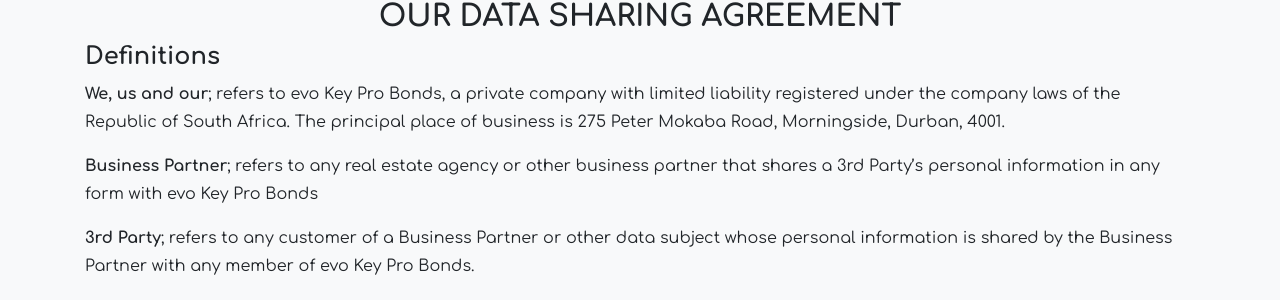
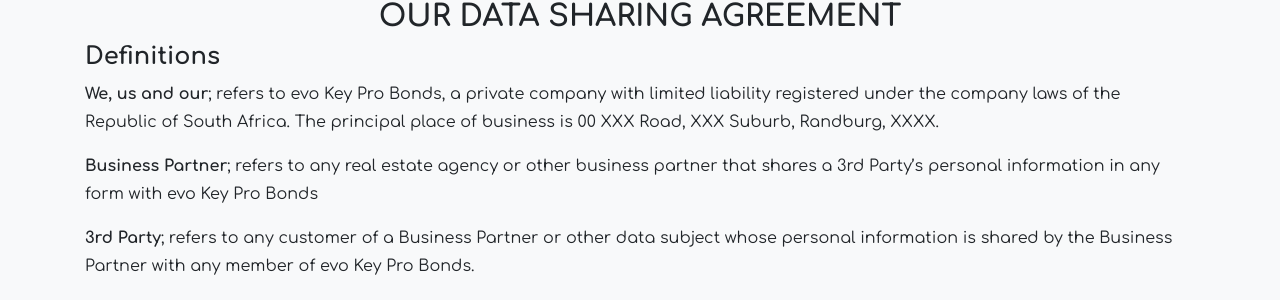
Before and after one commit to Intellify-Cloud/ev-kprob, a Jekyll site: the page built from data-sharing-agreement.md, in a window 1280 px wide and 900 px high. Shown: the part 251-551 px from the top of the window. Built offline with Jekyll 4.4.1, drawn with Linux system fonts in a browser that asks for light colours.

Commit message:
1012.1614

```diff
--- a/_config.yml
+++ b/_config.yml
@@ -1,9 +1,9 @@
 baseurl: ""
 
-title      : evo Key Pro Bonds - Experts in Bond Origination & Home Loans | Durban
-email      : keyprobonds@outlook.com
+title: evo Key Pro Bonds - Experts in Bond Origination & Home Loans | Randburg
+email: keyprobonds@outlook.com
 description: Connect with Carol Musgrove at evo Key Pro Bonds for expert guidance on securing your home loan. Our team of seasoned property specialists specializes in tailored home loans and comprehensive property finance solutions. We bring unparalleled passion to the property industry, dedicated specifically to bonds, home loans, and origination services. Count on our unwavering commitment to delivering excellence and fostering enduring partnerships.
-author     : Eben Roux / Pieter Oosthuizen
+author: Eben Roux / Pieter Oosthuizen
 
 analytics:
   google: G-XXX
@@ -22,7 +22,7 @@
 logo:
   path: /assets/evo-key-pro-bonds-logo.png
 
-exclude: [node_modules,webpack-config.js,package.json,package-lock.json]
+exclude: [node_modules, webpack-config.js, package.json, package-lock.json]
 
 group: evo Homeloans
 
@@ -30,4 +30,4 @@
 
 url: https://evohomeloans.co.za/bond-originator/uncategorized/xxx/
 
-address: 275 Peter Mokaba Road, Morningside, Durban, 4001
+address: 00 XXX Road, XXX Suburb, Randburg, XXXX
```
